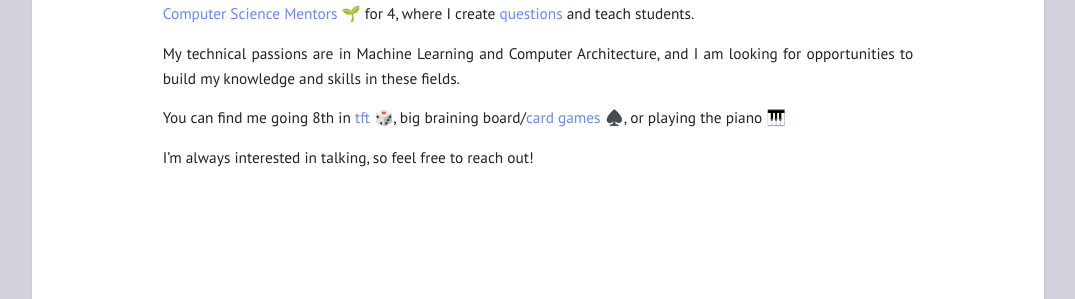
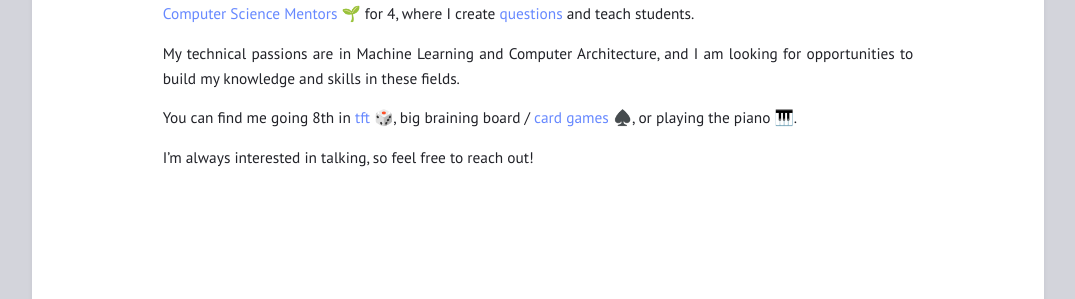
Before and after one commit to alexseungum/alexseungum.github.io, a Jekyll site: the page built from index.md, in a window 1280 px wide. Shown: the part 206-505 px from the top of the page, without its empty margins (102-1177 px from the left). Built offline with Jekyll 4.4.1, drawn with Linux system fonts in a browser that asks for light colours.

```diff
--- a/index.md
+++ b/index.md
@@ -8,6 +8,6 @@ One of my passions is teaching: I have been on course staff for [EECS 16A](https
 
 My technical passions are in Machine Learning and Computer Architecture, and I am looking for opportunities to build my knowledge and skills in these fields.
 
-You can find me going 8th in [tft](https://teamfighttactics.leagueoflegends.com/en-us/) 🎲, big braining board/[card games](https://en.wikipedia.org/wiki/Literature_(card_game)) ♠️, or playing the piano 🎹
+You can find me going 8th in [tft](https://teamfighttactics.leagueoflegends.com/en-us/) 🎲, big braining board / [card games](https://en.wikipedia.org/wiki/Literature_(card_game)) ♠️, or playing the piano 🎹.
 
 I'm always interested in talking, so feel free to reach out!
```
